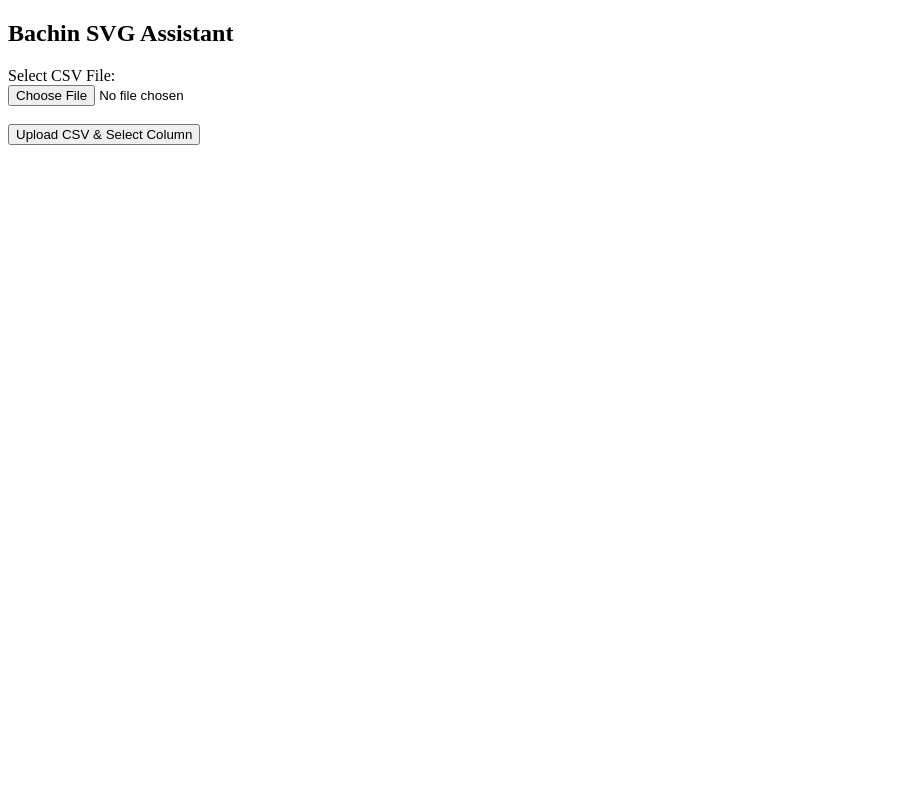
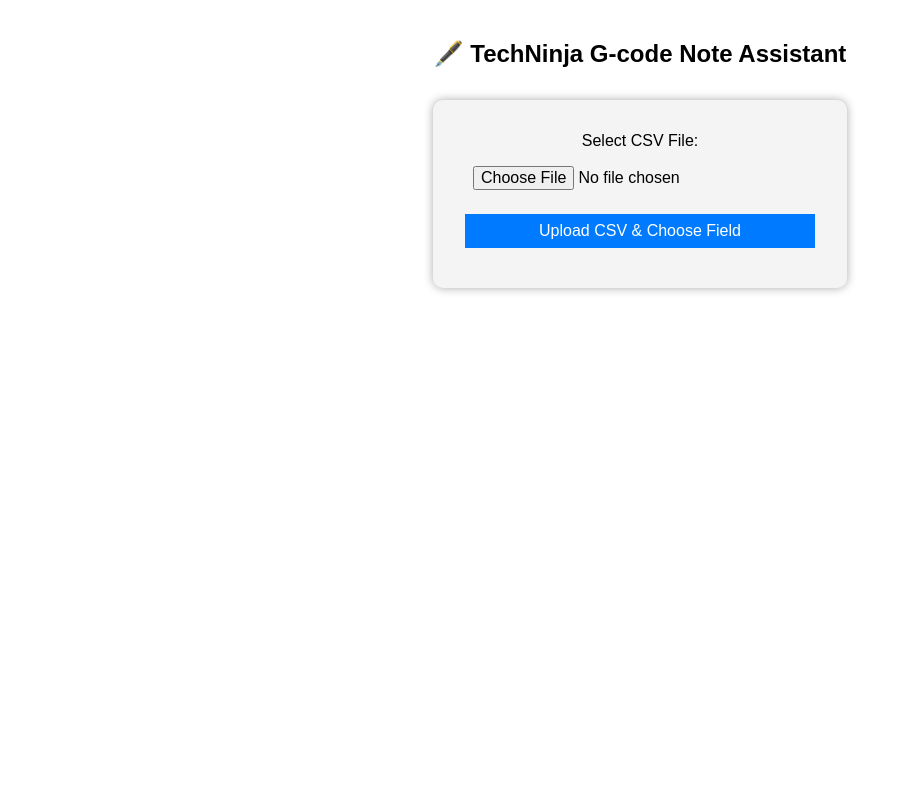
Before and after one commit to N1X01/bachin-draw-assistant, a Flask app: page / in a window 1280 px wide. Shown: the whole page, without its empty margins (0-907 px from the left). Run offline with Flask 3, Linux system fonts and the light colour scheme.

Commit message:
Restore working HTML UI for Flask app

```diff
--- a/templates/index.html
+++ b/templates/index.html
@@ -1,36 +1,39 @@
-<!DOCTYPE html>
-<html lang="en">
-<head>
 <meta charset="UTF-8">
-    <title>Bachin SVG Assistant</title>
+<title>🖋️ TechNinja G-code Note Assistant</title>
+<style>
+    body { font-family: Arial, sans-serif; text-align: center; padding: 2rem; }
+    form {
+        background: #f4f4f4; padding: 2rem; margin: 2rem auto;
+        width: 350px; border-radius: 10px; box-shadow: 0 0 10px #aaa;
+    }
+    input, select, button {
+        padding: 0.5rem; margin: 0.5rem 0; width: 100%; font-size: 1rem;
+    }
+    button { background: #007bff; color: white; border: none; cursor: pointer; }
+    button:hover { background: #0056b3; }
+</style>
 </head>
 <body>
-    <h2>Bachin SVG Assistant</h2>
+<h2>🖋️ TechNinja G-code Note Assistant</h2>
 
 {% if not csv_uploaded %}
 <form method="post" enctype="multipart/form-data">
-        <label>Select CSV File:</label><br>
-        <input type="file" name="csv_file" required><br><br>
-        <button type="submit">Upload CSV & Select Column</button>
+    <label>Select CSV File:</label>
+    <input type="file" name="csv_file" required>
+    <button type="submit">Upload CSV & Choose Field</button>
 </form>
-
 {% else %}
 <form action="/generate" method="post">
     <input type="hidden" name="csv_filename" value="{{ csv_filename }}">
-
-        <label>Select Column to use in message:</label><br>
+    <label>Select Column:</label>
     <select name="column_name">
         {% for col in columns %}
-            <option value="{{col}}">{{col}}</option>
+            <option value="{{ col }}">{{ col }}</option>
         {% endfor %}
-        </select><br><br>
-
-        <label>Message Template:</label><br>
-        <input type="text" name="message_template" placeholder="Hi [ColumnName], thanks for your purchase!" required style="width:300px;"><br>
-        <small>Use the exact column name in brackets, e.g., [First Name]</small><br><br>
-
-        <button type="submit">Generate SVG</button>
+    </select>
+    <label>Message Template:</label>
+    <input type="text" name="message_template" placeholder="Hi [First Name], thank you!">
+    <small>Use [ColumnName] in brackets to insert values.</small><br><br>
+    <button type="submit">Generate G-code Files</button>
 </form>
 {% endif %}
-</body>
-</html>
```
Lines whose indentation alone changed are shown as unchanged.
